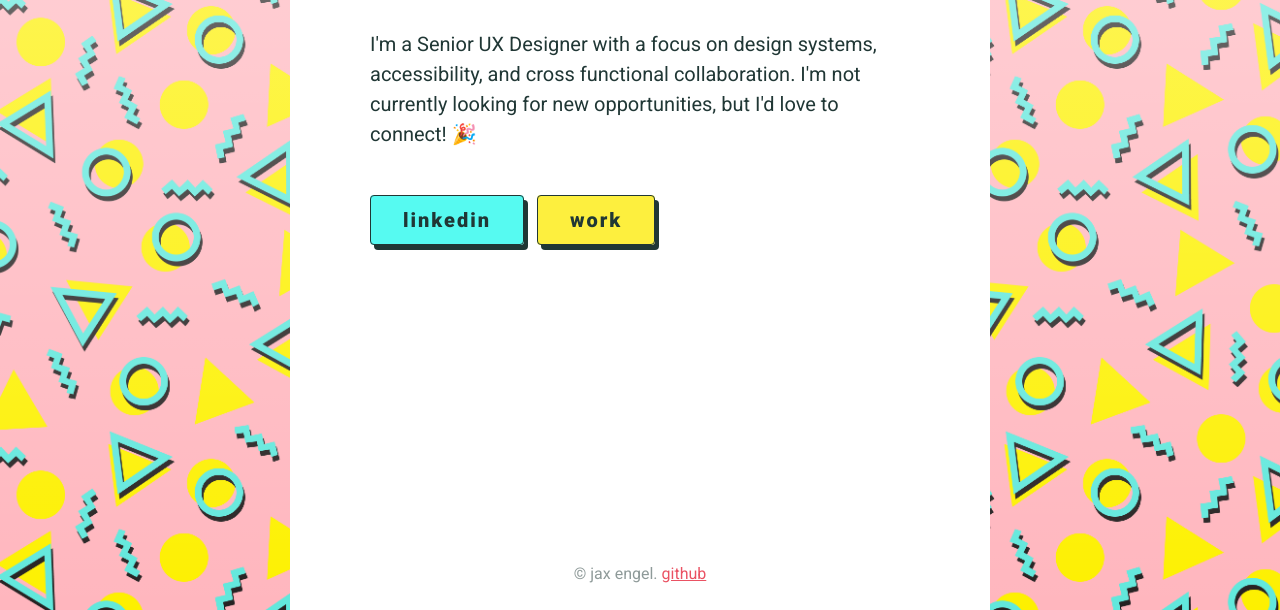
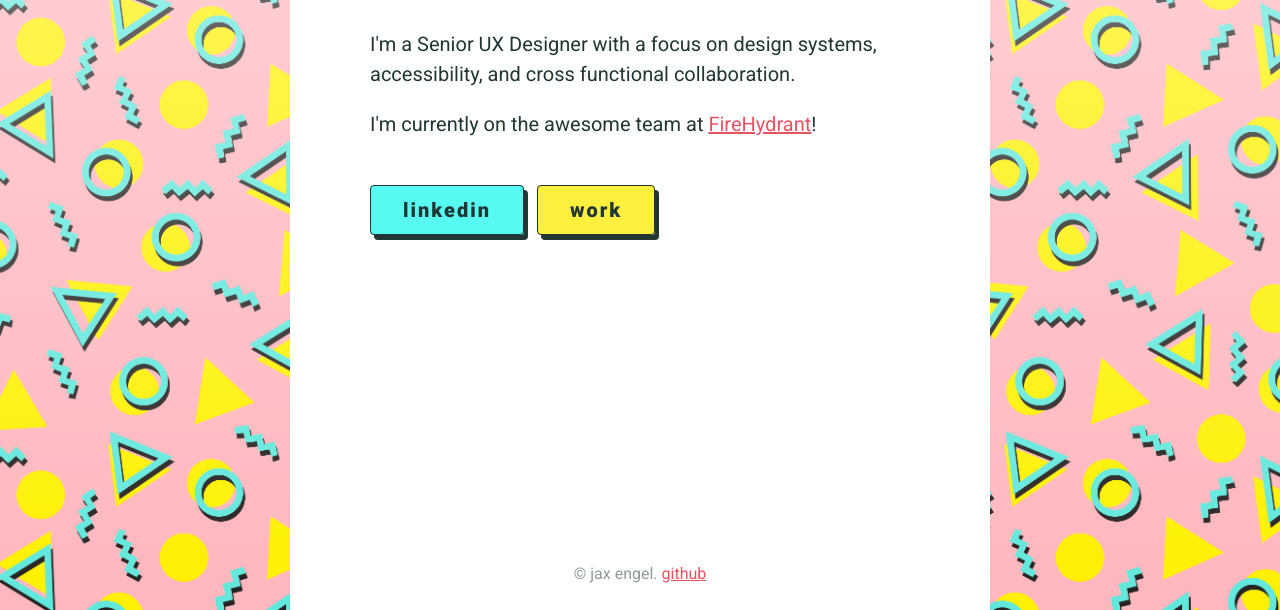
Before and after one commit to jaxatto/jax-portfolio, a website: page index.html in a window 1280 px wide. Shown: the part 190-800 px from the top of the page. Drawn offline with Linux system fonts and the light colour scheme.

Commit message:
Update index.html

```diff
--- a/index.html
+++ b/index.html
@@ -27,7 +27,10 @@
 
       <div class="about-text">
         <p>
-          I'm a Senior UX Designer with a focus on design systems, accessibility, and cross functional collaboration. I'm not currently looking for new opportunities, but I'd love to connect! 🎉
+          I'm a Senior UX Designer with a focus on design systems, accessibility, and cross functional collaboration.
+        </p>
+        <p>
+          I'm currently on the awesome team at <a href="https://firehydrant.io/" title="FireHydrant is a web platform for incident response management.">FireHydrant</a>!
         </p>
       </div>
 
```
